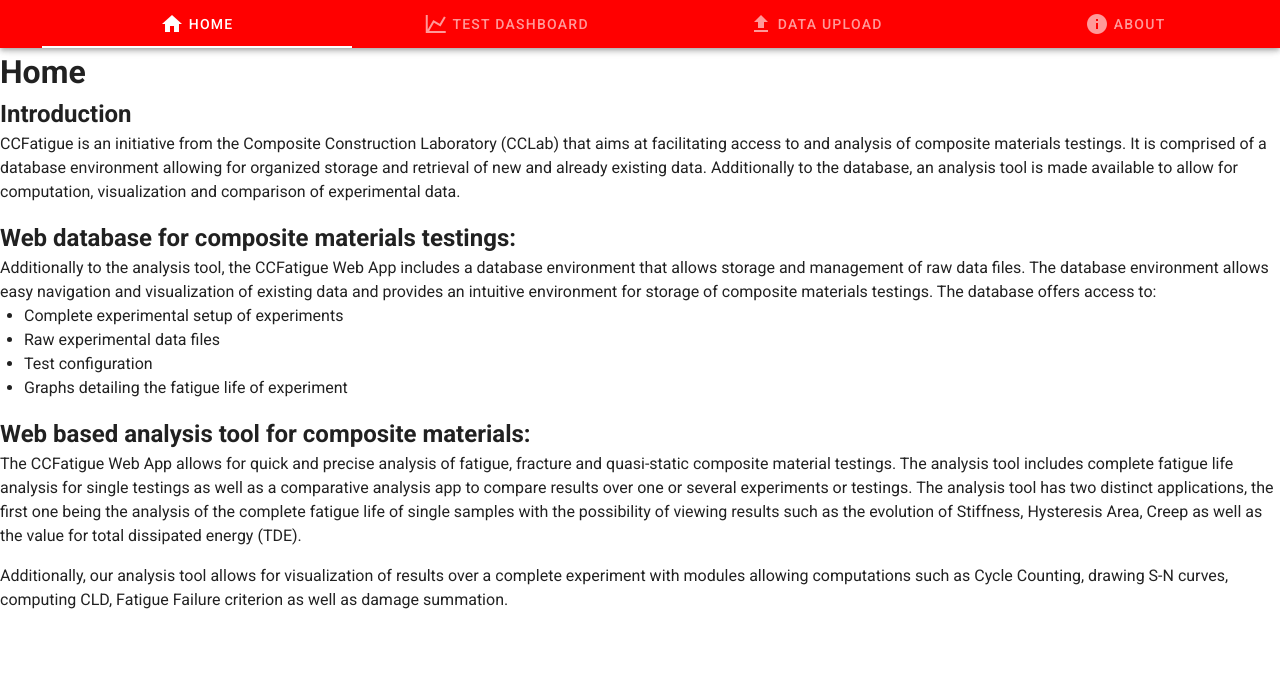
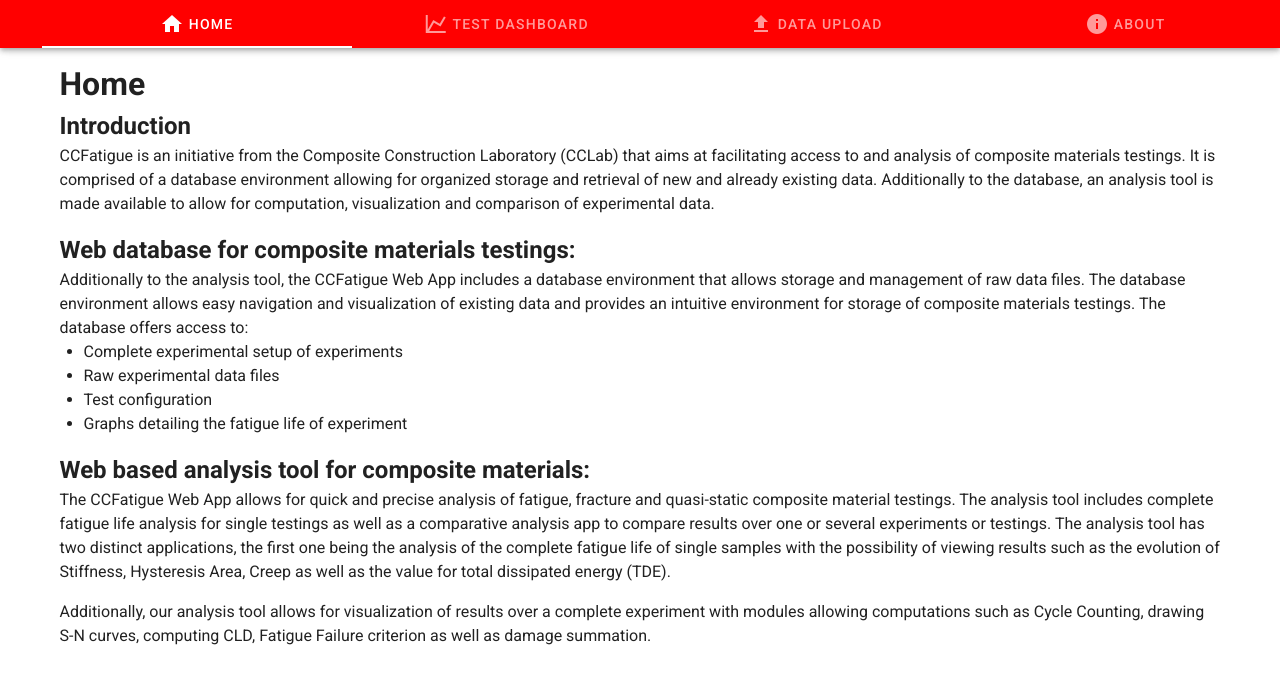
Before and after one commit to EPFL-ENAC/CCFatiguePlatform, a Vue app in the folder frontend/: page /home in a window 1280 px wide. Shown: the top 684 px of the page. Built offline with nearby package versions, Linux system fonts and the light colour scheme.

Commit message:
[ADD](container layout)→ Home & About pages

```diff
--- a/frontend/src/views/About.vue
+++ b/frontend/src/views/About.vue
@@ -1,11 +1,11 @@
 <template>
-  <div class="p-m-3 p-text-left">
+  <v-container class="p-text-left">
     <h1>About</h1>
     <h2>Disclaimer</h2>
     <p>
       The CCFatigue data platform was developped as a service to the research community in the field of composite materials. EPFL and the researchers who performed the experiments presented in the database make no warranties to the accuracy of the information that has been collected. For any questions, comments or suggestions please contact the <a href="mailto:secretariat.cclab@epfl.ch">CCLab information desk</a>.
     </p>
-  </div>
+  </v-container>
 </template>
 
 <script>
--- a/frontend/src/views/Home.vue
+++ b/frontend/src/views/Home.vue
@@ -1,5 +1,5 @@
 <template>
-  <div class="p-m-3 p-text-left">
+  <v-container class="p-text-left">
     <h1>Home</h1>
 
     <h2>Introduction</h2>
@@ -25,7 +25,7 @@
     <p>
       Additionally, our analysis tool allows for visualization of results over a complete experiment with modules allowing computations such as Cycle Counting, drawing S-N curves, computing CLD, Fatigue Failure criterion as well as damage summation.
     </p>
-  </div>
+  </v-container>
 </template>
 
 <script>
```
